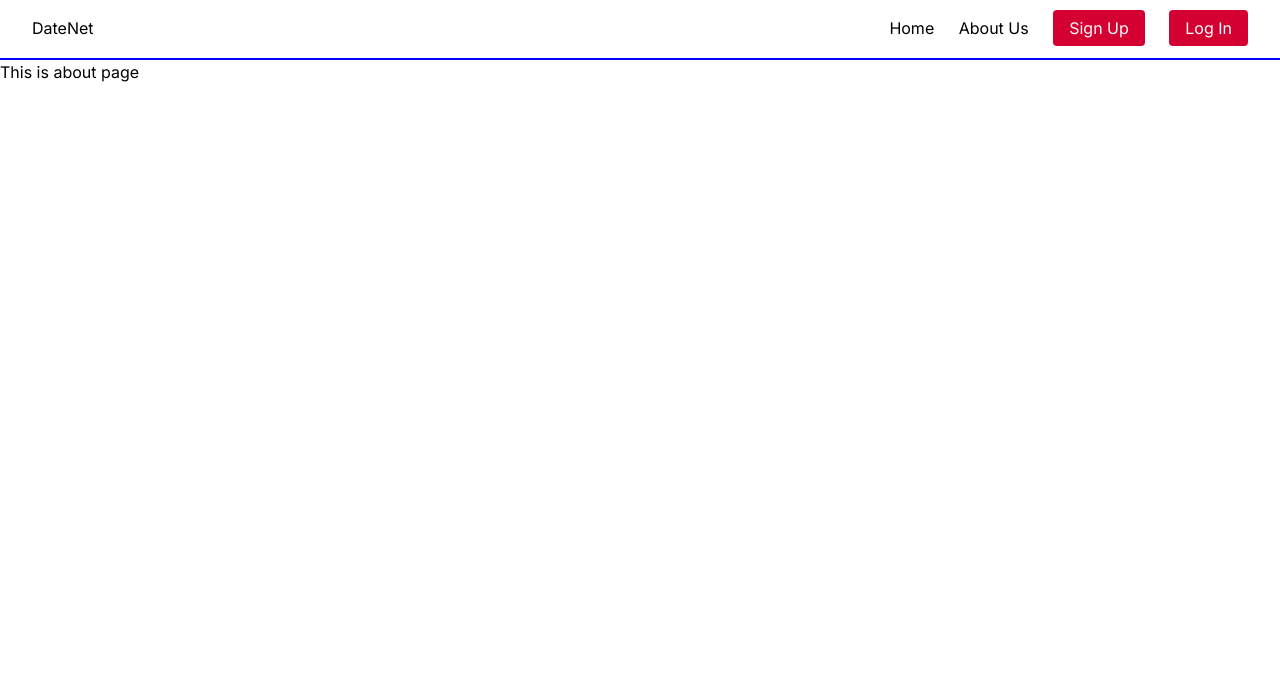
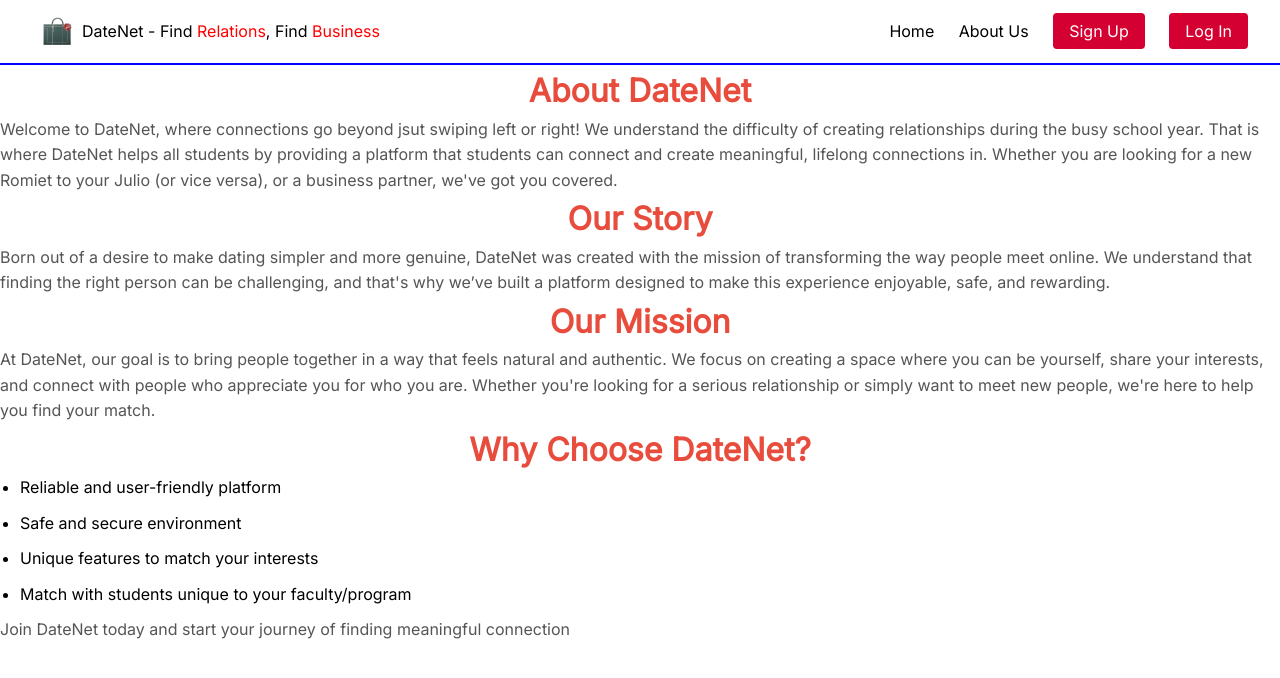
Before and after one commit to arryllopez/DateNet, a website: page Views/about.html in a window 1280 px wide. Drawn offline with Linux system fonts and the light colour scheme; a web font is replaced by a local one.

Commit message:
created about me page

```diff
--- a/Views/about.html
+++ b/Views/about.html
@@ -6,10 +6,16 @@
     <title>DateNet</title>
     <link href="https://fonts.googleapis.com/css?family=Newsreader|Inter|Jersey+15&display=swap" rel="stylesheet">
     <link rel="stylesheet" href="main.css">
+    <link rel="stylesheet" href="aboutPage.css">
 </head>
 <body>
     <header class="header">
-        <span class="logo">DateNet</span>
+        <div class="logo-container">
+            <a href="landingPage.html">
+                <img class = "logo-image" src = "Images/Screenshot_2024-11-14_172620-removebg-preview.png" alt = logoDateNet>
+            </a>
+            <span>DateNet - Find<span class = "red-text" > Relations</span>, Find <span class = "red-text" >Business </span></span>
+        </div>
         <nav>
             <a href="landingPage.html" class="nav-link">Home</a>
             <a href="about.html" class="nav-link">About Us</a>
@@ -18,13 +24,33 @@
         </nav>
     </header>
 
-    <section class="">
-        <p>This is about page</p>
-    </section>
+    <div class = "about-container">
+        <h1> About DateNet </h1>
+        <p>
+            Welcome to DateNet, where connections go beyond jsut swiping left or right! We understand the difficulty of creating relationships during the busy
+            school year. That is where DateNet helps all students by providing a platform that students can connect and create meaningful, lifelong connections in.
+            Whether you are looking for a new Romiet to your Julio (or vice versa), or a business partner, we've got you covered.
+        </p>
+        <h1> Our Story</h1>
+        <p>
+            Born out of a desire to make dating simpler and more genuine, DateNet was created with the mission of transforming the way people meet online.
+            We understand that finding the right person can be challenging, and that's why we’ve built a platform designed to make this experience enjoyable, safe, and rewarding.
+        </p>
+        <h1> Our Mission </h1>
+        <p>
+            At DateNet, our goal is to bring people together in a way that feels natural and authentic. We focus on creating a space where you can be yourself, share your interests, and connect with people who appreciate you for who you are.
+            Whether you're looking for a serious relationship or simply want to meet new people, we're here to help you find your match.
+        </p>
+        <h1>Why Choose DateNet?</h1>
+        <ul>
+            <li>Reliable and user-friendly platform</li>
+            <li>Safe and secure environment</li>
+            <li>Unique features to match your interests</li>
+            <li>Match with students unique to your faculty/program</li>
+        </ul>
+        <p> Join DateNet today and start your journey of finding meaningful connection</p>
 
-    <section class="">
-    </section>
-
+    </div>
     <script src="script.js"></script>
 </body>
 </html>
--- /dev/null
+++ b/Views/aboutPage.css
@@ -0,0 +1,23 @@
+.about-container h1 {
+    text-align: center;
+    color: #e74c3c;
+}
+
+.about-container h2 {
+    color: #333;
+    margin-top: 20px;
+}
+
+.about-container p {
+    line-height: 1.6;
+    color: #555;
+}
+
+.about-container ul {
+    list-style-type: disc;
+    padding-left: 20px;
+}
+
+.about-container ul li {
+    margin-bottom: 10px;
+}
```
